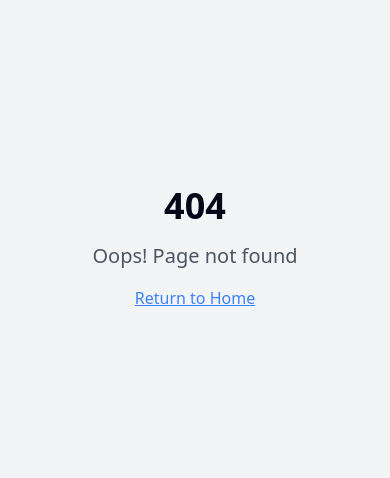
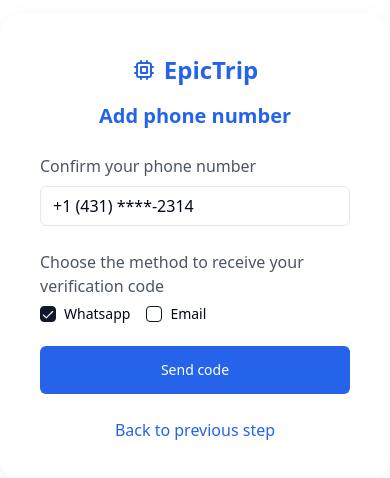
Before and after one commit to l7obrabo/backoffice4, a React (Vite) app: page /phone-verification in a window 390 px wide. Before the commit this address had no page. Shown: the part 174-652 px from the top of the page. Built offline with nearby package versions, Linux system fonts and the light colour scheme.

Commit message:
feat: Implement phone number verification page
Adds a phone number verification page, accessible after clicking "Continue" on the password creation page.  All buttons on the new page are functional.

```diff
--- a/src/App.tsx
+++ b/src/App.tsx
@@ -14,6 +14,7 @@ import Booking from "./pages/Booking";
 import PreOrders from "./pages/PreOrders";
 import Product from "./pages/Product";
 import CreatePassword from "./pages/CreatePassword";
+import PhoneVerification from "./pages/PhoneVerification";
 import NotFound from "./pages/NotFound";
 
 const queryClient = new QueryClient();
@@ -35,6 +36,7 @@ const App = () => (
           <Route path="/pre-orders" element={<PreOrders />} />
           <Route path="/product" element={<Product />} />
           <Route path="/create-password" element={<CreatePassword />} />
+          <Route path="/phone-verification" element={<PhoneVerification />} />
           <Route path="*" element={<NotFound />} />
         </Routes>
       </BrowserRouter>
--- a/src/pages/CreatePassword.tsx
+++ b/src/pages/CreatePassword.tsx
@@ -1,4 +1,3 @@
-
 import React, { useState } from 'react';
 import { useNavigate } from 'react-router-dom';
 import { Button } from "@/components/ui/button";
@@ -44,9 +43,8 @@ const CreatePassword = () => {
       return;
     }
 
-    // In a real app, this would call an API to create the account
-    toast.success("Password created successfully");
-    navigate('/dashboard');
+    // Instead of redirecting to dashboard, we now redirect to phone verification
+    navigate('/phone-verification');
   };
 
   const togglePasswordVisibility = () => {
--- /dev/null
+++ b/src/pages/PhoneVerification.tsx
@@ -0,0 +1,102 @@
+
+import React, { useState } from 'react';
+import { useNavigate } from 'react-router-dom';
+import { Button } from "@/components/ui/button";
+import { Input } from "@/components/ui/input";
+import { RadioGroup, RadioGroupItem } from "@/components/ui/radio-group";
+import { Label } from "@/components/ui/label";
+import { Checkbox } from "@/components/ui/checkbox";
+import { toast } from "sonner";
+import { Phone } from "lucide-react";
+import GeometricBackground from "@/components/GeometricBackground";
+
+const PhoneVerification = () => {
+  const [phoneNumber, setPhoneNumber] = useState('+1 (431) ****-2314');
+  const [verificationMethod, setVerificationMethod] = useState('whatsapp');
+  const navigate = useNavigate();
+
+  const handleSendCode = () => {
+    if (!phoneNumber.trim()) {
+      toast.error("Please enter your phone number");
+      return;
+    }
+
+    toast.success(`Verification code sent via ${verificationMethod}`);
+    // In a real app, this would send a verification code and redirect to a code verification page
+    // For now, we'll just redirect to the dashboard
+    navigate('/dashboard');
+  };
+
+  const handlePreviousStep = () => {
+    navigate('/create-password');
+  };
+
+  return (
+    <div className="min-h-screen flex items-center justify-center relative overflow-hidden">
+      <GeometricBackground />
+      <div className="login-card w-full max-w-md p-8 bg-white rounded-xl shadow-md z-10">
+        <div className="flex flex-col items-center mb-6">
+          <div className="text-blue-600 mb-2 flex items-center">
+            <svg xmlns="http://www.w3.org/2000/svg" className="h-6 w-6 mr-2" fill="none" viewBox="0 0 24 24" stroke="currentColor">
+              <path strokeLinecap="round" strokeLinejoin="round" strokeWidth={2} d="M9 3v2m6-2v2M9 19v2m6-2v2M5 9H3m2 6H3m18-6h-2m2 6h-2M7 19h10a2 2 0 002-2V7a2 2 0 00-2-2H7a2 2 0 00-2 2v10a2 2 0 002 2zM9 9h6v6H9V9z" />
+            </svg>
+            <span className="text-2xl font-bold">EpicTrip</span>
+          </div>
+          <h1 className="text-xl font-bold text-blue-600 mt-2">Add phone number</h1>
+        </div>
+
+        <div className="space-y-6">
+          <div>
+            <p className="text-gray-600 mb-2">Confirm your phone number</p>
+            <Input
+              type="tel"
+              value={phoneNumber}
+              onChange={(e) => setPhoneNumber(e.target.value)}
+              className="w-full"
+            />
+          </div>
+
+          <div>
+            <p className="text-gray-600 mb-2">Choose the method to receive your verification code</p>
+            <div className="flex items-center space-x-4">
+              <div className="flex items-center space-x-2">
+                <Checkbox
+                  id="whatsapp"
+                  checked={verificationMethod === 'whatsapp'}
+                  onCheckedChange={() => setVerificationMethod('whatsapp')}
+                />
+                <Label htmlFor="whatsapp" className="cursor-pointer">Whatsapp</Label>
+              </div>
+              <div className="flex items-center space-x-2">
+                <Checkbox
+                  id="email"
+                  checked={verificationMethod === 'email'}
+                  onCheckedChange={() => setVerificationMethod('email')}
+                />
+                <Label htmlFor="email" className="cursor-pointer">Email</Label>
+              </div>
+            </div>
+          </div>
+
+          <Button
+            onClick={handleSendCode}
+            className="w-full h-12 bg-blue-600 hover:bg-blue-700 text-white font-medium rounded-md"
+          >
+            Send code
+          </Button>
+
+          <div className="text-center">
+            <button
+              onClick={handlePreviousStep}
+              className="text-blue-600 hover:text-blue-800 font-medium"
+            >
+              Back to previous step
+            </button>
+          </div>
+        </div>
+      </div>
+    </div>
+  );
+};
+
+export default PhoneVerification;
```
